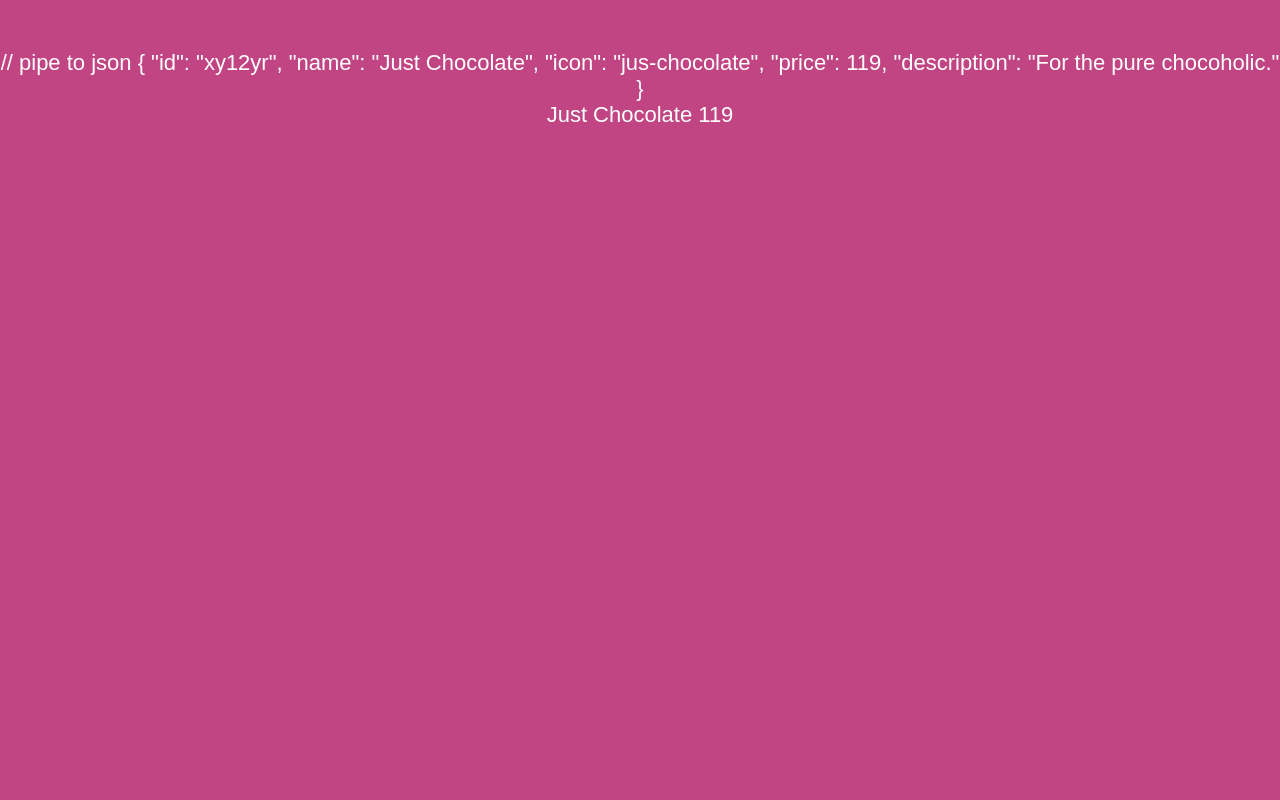
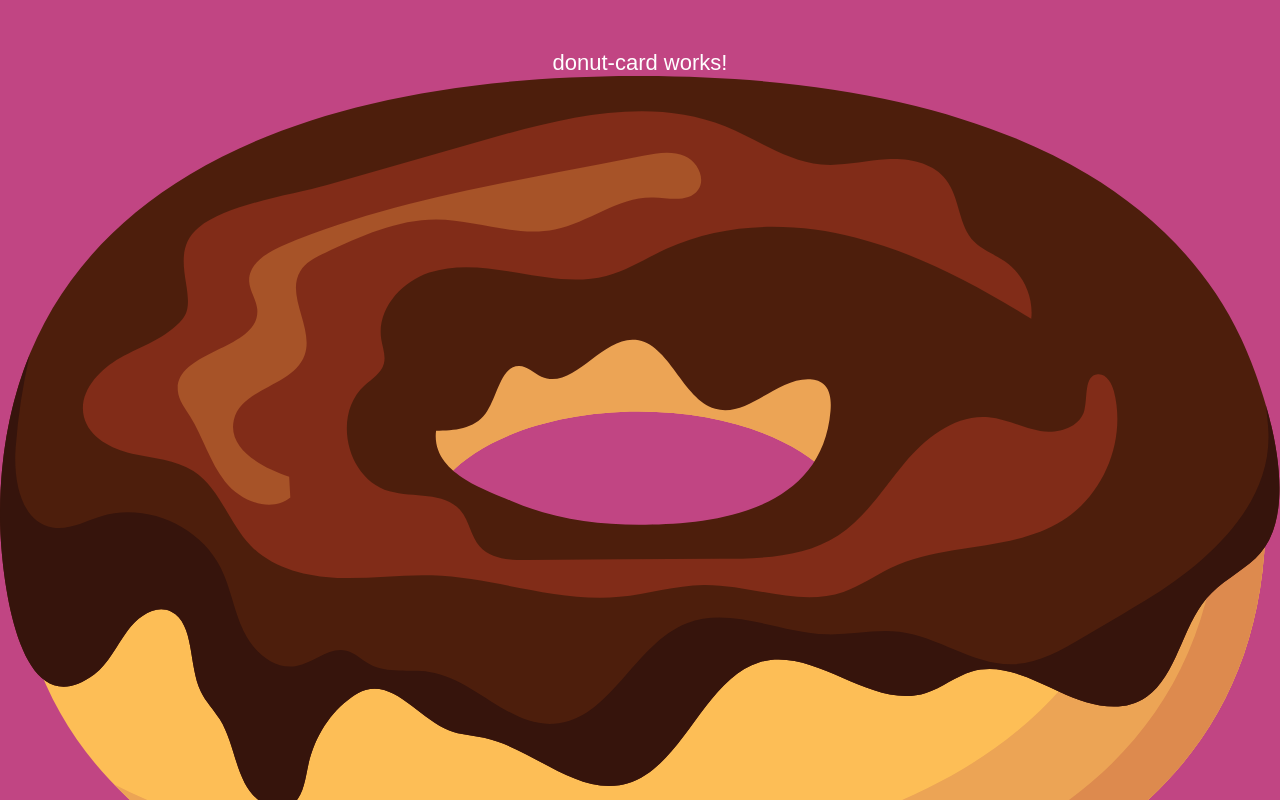
Before and after one commit to ultimatecourses/angular-basics-seed, an Angular app: page / in a window 1280 px wide. Shown: the top 800 px of the page. Built offline with nearby package versions, Linux system fonts and the light colour scheme; a web font is replaced by a local one.

Commit message:
Create and Render a Dumb Component

```diff
--- a/src/app/admin/admin.module.ts
+++ b/src/app/admin/admin.module.ts
@@ -1,12 +1,14 @@
 import { NgModule } from '@angular/core';
 import { CommonModule } from '@angular/common';
 import { DonutListComponent } from './containers/donut-list/donut-list.component';
+import { DonutCardComponent } from './components/donut-card/donut-card.component';
 
 
 
 @NgModule({
   declarations: [
-    DonutListComponent
+    DonutListComponent,
+    DonutCardComponent
   ],
   exports: [
     DonutListComponent
--- /dev/null
+++ b/src/app/admin/components/donut-card/donut-card.component.ts
@@ -0,0 +1,16 @@
+import {Component, OnInit} from '@angular/core';
+
+@Component({
+  selector: 'donut-card',
+  template: `
+    <p>
+      donut-card works!
+    </p>
+  `,
+  styles: [
+  ]
+})
+export class DonutCardComponent implements OnInit {
+  ngOnInit(): void {
+  }
+}
--- a/src/app/admin/containers/donut-list/donut-list.component.ts
+++ b/src/app/admin/containers/donut-list/donut-list.component.ts
@@ -6,11 +6,21 @@ import { Donut } from "../../models/donut.model";
   selector: 'app-donut-list',
   template: `
       <div>
-        // pipe to json
-        {{ donut | json }}
+        <div> <donut-card></donut-card> </div>
+          <div class="donut-card">
+              <img
+                      src="/assets/img/{{ donut.icon }}.svg"
+                      [alt]="donut.name"
+                      class="donut-card-icon"
+              />
+          </div>
           <div>
+            <p class="dunut-card-name">
               {{ donut.name }}
+            </p>
+            <p class="dunut-card-price">
               {{ donut.price }}
+            </p>
           </div>
       </div>
   `,
@@ -29,7 +39,7 @@ export class DonutListComponent implements OnInit {
       {
         id: 'xy12yr',
         name: 'Just Chocolate',
-        icon: 'jus-chocolate',
+        icon: 'just-chocolate',
         price: 119,
         description: 'For the pure chocoholic.',
       },
```
